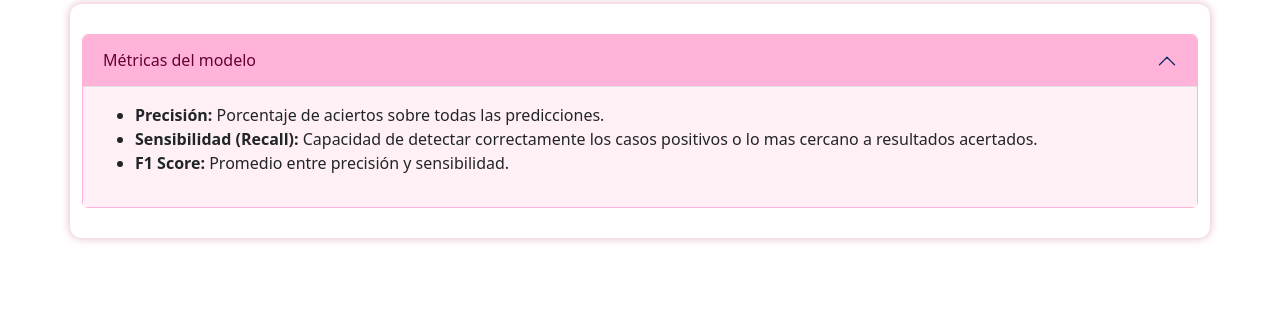
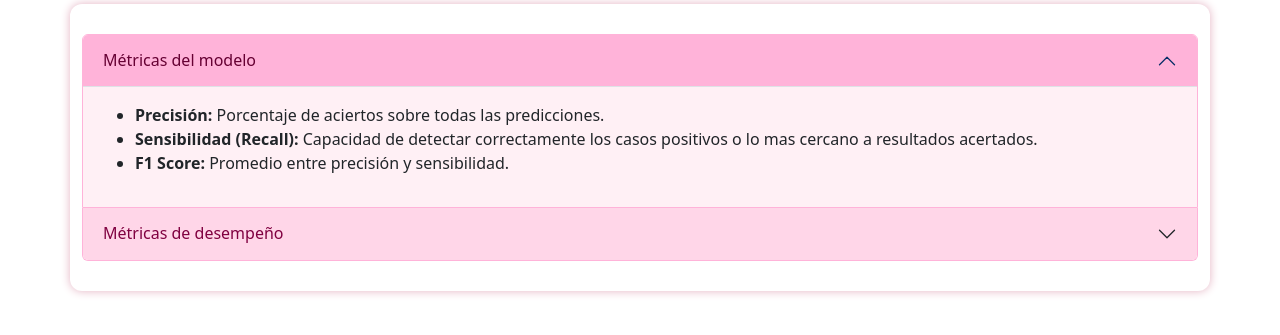
Before and after one commit to laurabauva/salud, a Flask app: template templates/estapa2.html in a window 1280 px wide. Shown: the part 196-531 px from the top of the page. Run offline with Flask 3, Linux system fonts and the light colour scheme; the template is opened without the code that fills it, so the values that code supplies are empty.

Commit message:
se creo item 2
se creo el segundo acordeón "métricas de desempeño", de la etapa 2

```diff
--- a/templates/estapa2.html
+++ b/templates/estapa2.html
@@ -31,3 +31,16 @@
           </div>
         </div>
       </div>
+
+      <div class="accordion-item">
+        <h2 class="accordion-header" id="heading22">
+          <button class="accordion-button collapsed" type="button" data-bs-toggle="collapse" data-bs-target="#collapse22" aria-expanded="false" aria-controls="collapse22">
+            Métricas de desempeño
+          </button>
+        </h2>
+        <div id="collapse22" class="accordion-collapse collapse" data-bs-parent="#accordionEtapa2">
+          <div class="accordion-body">
+            Incluyen el tiempo de entrenamiento, uso de memoria y estabilidad del modelo en diferentes pruebas.
+          </div>
+        </div>
+      </div>
```
